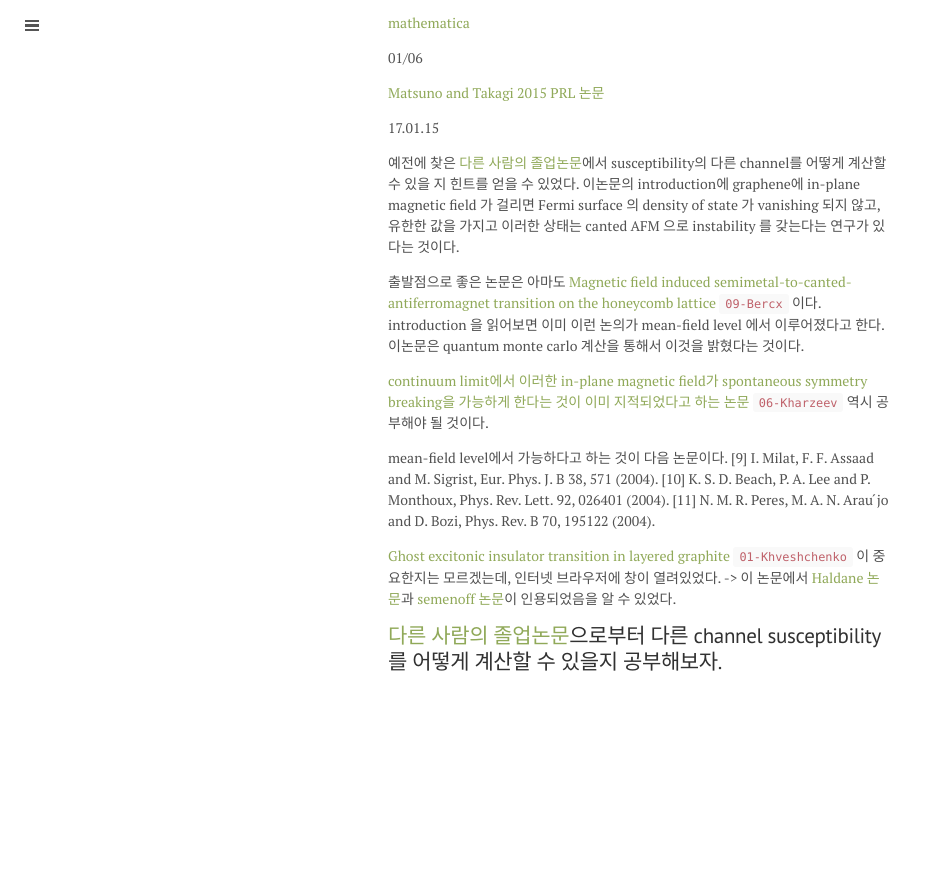
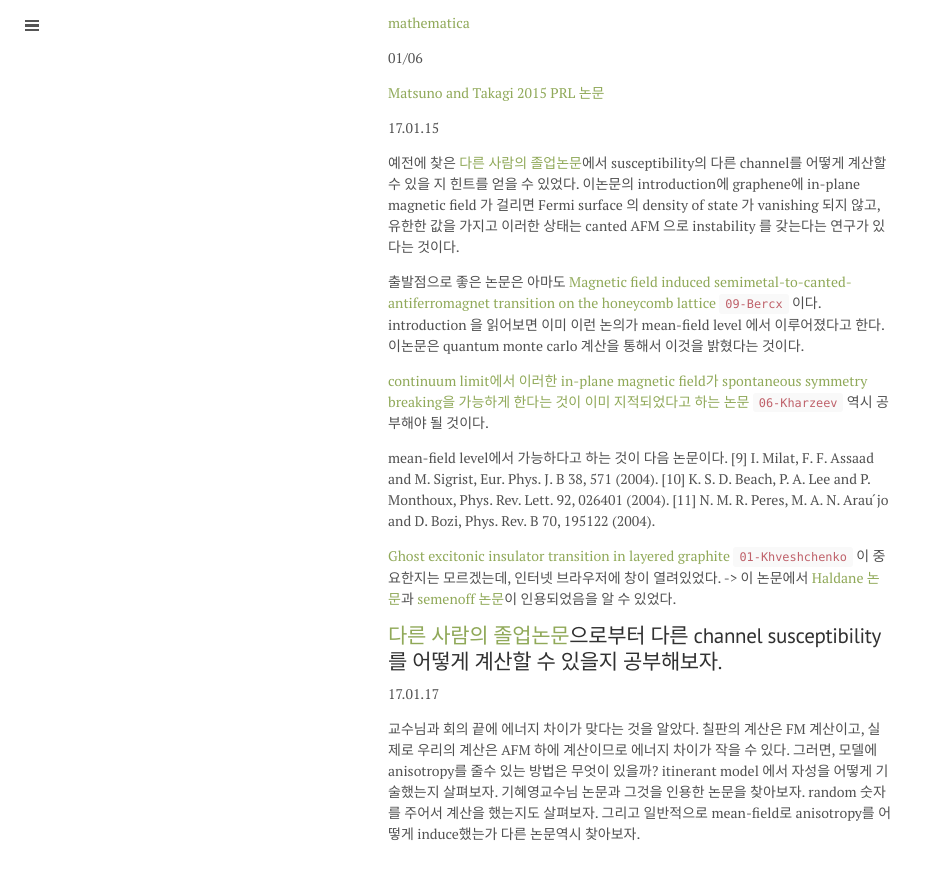
Before and after one commit to qkrwlsghdcjsworlt/work, a Jekyll site: the page built from iridates-note.md, in a window 1280 px wide and 900 px high, scrolled down 5680 px. Shown: the top 880 px of the window, without its empty margins (0-928 px from the left). Built offline with Jekyll 4.4.1, drawn with Linux system fonts in a browser that asks for light colours; formulas are drawn with MathJax 3; before the commit the page ends 6412 px from its top, so only the background shows below that.

Commit message:
“update”

```diff
--- a/iridates-note.md
+++ b/iridates-note.md
@@ -311,3 +311,13 @@ Lett. 92, 026401 (2004).
 
 [다른 사람의 졸업논문]({{ site.baseurl }}/public/thesis/thesis2.pdf)으로부터 다른 channel susceptibility를 어떻게 계산할 수 있을지 공부해보자.
 ---
+
+
+
+17.01.17
+
+교수님과 회의 끝에 에너지 차이가 맞다는 것을 알았다. 칠판의 계산은 FM 계산이고, 실제로 우리의 계산은 AFM 하에 계산이므로 에너지 차이가 작을 수 있다.
+그러면, 모델에 anisotropy를 줄수 있는 방법은 무엇이 있을까?
+itinerant model 에서 자성을 어떻게 기술했는지 살펴보자.
+기혜영교수님 논문과 그것을 인용한 논문을 찾아보자. random 숫자를 주어서 계산을 했는지도 살펴보자.
+그리고 일반적으로 mean-field로 anisotropy를 어떻게 induce했는가 다른 논문역시 찾아보자.
```
